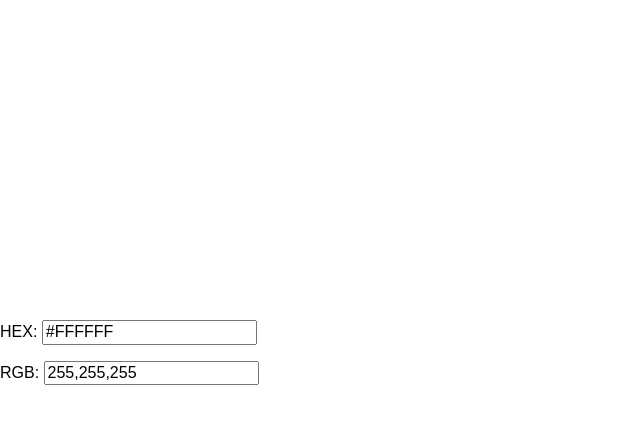
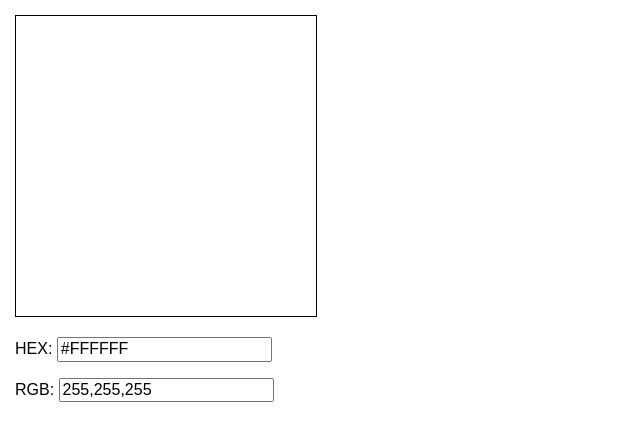
Before and after one commit to milevsky76/ShadySide, a plain HTML site: page index.html in a window 1280 px wide. Shown: the whole page, without its empty margins (0-640 px from the left). Drawn offline with Linux system fonts and the light colour scheme.

Commit message:
Стилизация canvas

```diff
--- a/sass/_body.sass
+++ b/sass/_body.sass
@@ -2,6 +2,7 @@ $text-color: #000000
 $bg-color: #FFFFFF
 
 body
+    padding: 15px
     font-family: 'Arial', sans-serif
     font-size: 16px
     font-weight: 400
--- a/sass/style.sass
+++ b/sass/style.sass
@@ -1,3 +1,6 @@
 @import '_normalize'
 
 @import '_body'
+
+.canvas
+    border: 1px solid #000
```
Also changed, not shown: css/style.css.
